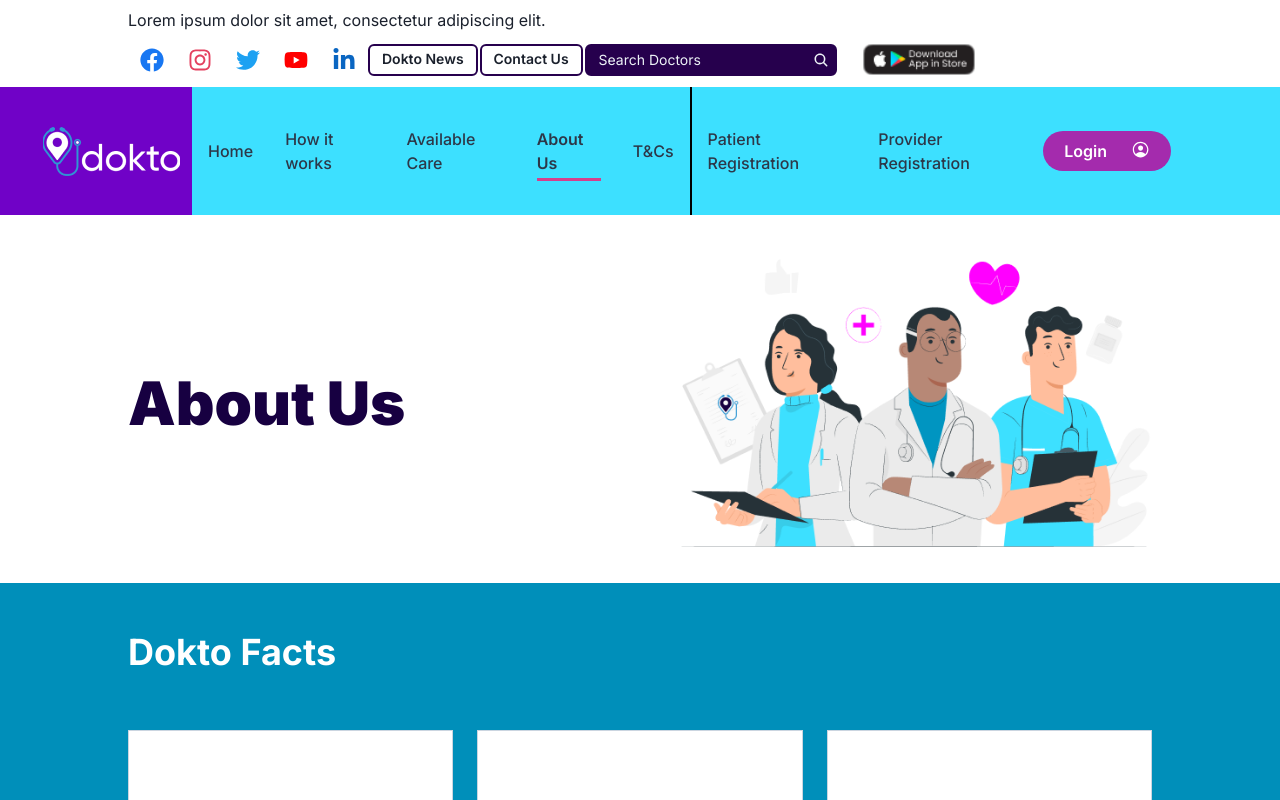
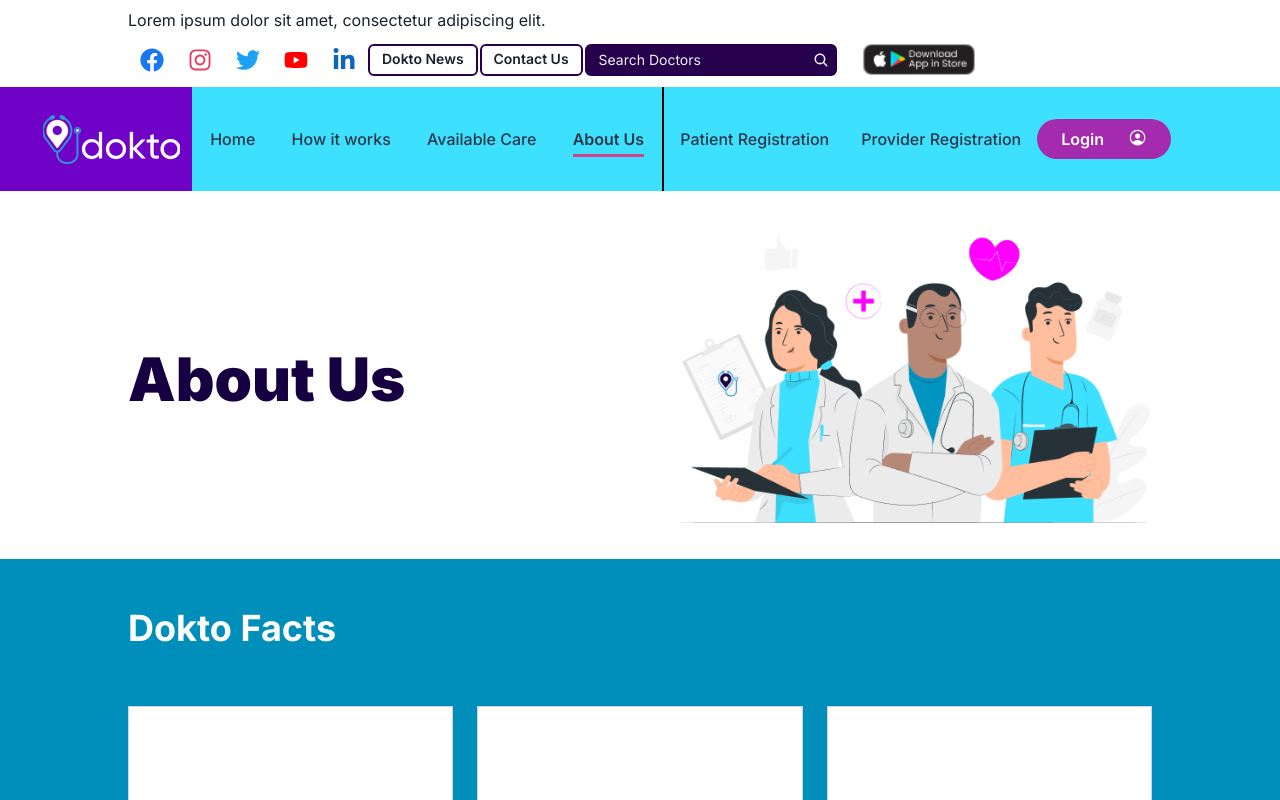
Before and after one commit to leveorxyz/dokto-frontend, a React (Create React App) app: page /about in a window 1280 px wide. Shown: the top 800 px of the page. Built offline with nearby package versions, Linux system fonts and the light colour scheme.

Commit message:
Update Privacy policy route

```diff
--- a/src/components/about_us/FooterLinks.tsx
+++ b/src/components/about_us/FooterLinks.tsx
@@ -3,6 +3,7 @@
 const AboutUs = lazy(() => import("../../pages/AboutUs"));
 const NotImplemented = lazy(() => import("../NotImplemented"));
 const TermsAndConditions = lazy(() => import("../../pages/TermsAndConditions"));
+const PrivacyPolicy = lazy(() => import("../../pages/PrivacyPolicy"));
 
 type linkType = {
     displayName: string;
@@ -44,7 +45,7 @@
   {
     displayName: "Privacy Policy",
     path: "/privacy_policy",
-    component: <LazyLoader><NotImplemented /></LazyLoader>,
+    component: <LazyLoader><PrivacyPolicy /></LazyLoader>,
     isProtected: false,
     showInNavbar: true,
   },
--- a/src/router/routes.tsx
+++ b/src/router/routes.tsx
@@ -6,7 +6,6 @@
 const AboutUs = lazy(() => import("../pages/AboutUs"));
 const ContactUs = lazy(() => import("../pages/ContactUs"));
 const AvailableCare = lazy(() => import("../pages/AvailableCare"));
-const TermsAndConditions = lazy(() => import("../pages/PrivacyPolicy"));
 
 type routeType = {
     displayName: string;
@@ -53,13 +52,6 @@
     showInNavbar: true,
   },
   {
-    displayName: "T&Cs",
-    path: "/t&cs",
-    component: <LazyLoader><TermsAndConditions /></LazyLoader>,
-    isProtected: false,
-    showInNavbar: true,
-  },
-  {
     displayName: "Registration",
     path: "/registration",
     component: <LazyLoader><NotImplemented /></LazyLoader>,
```
